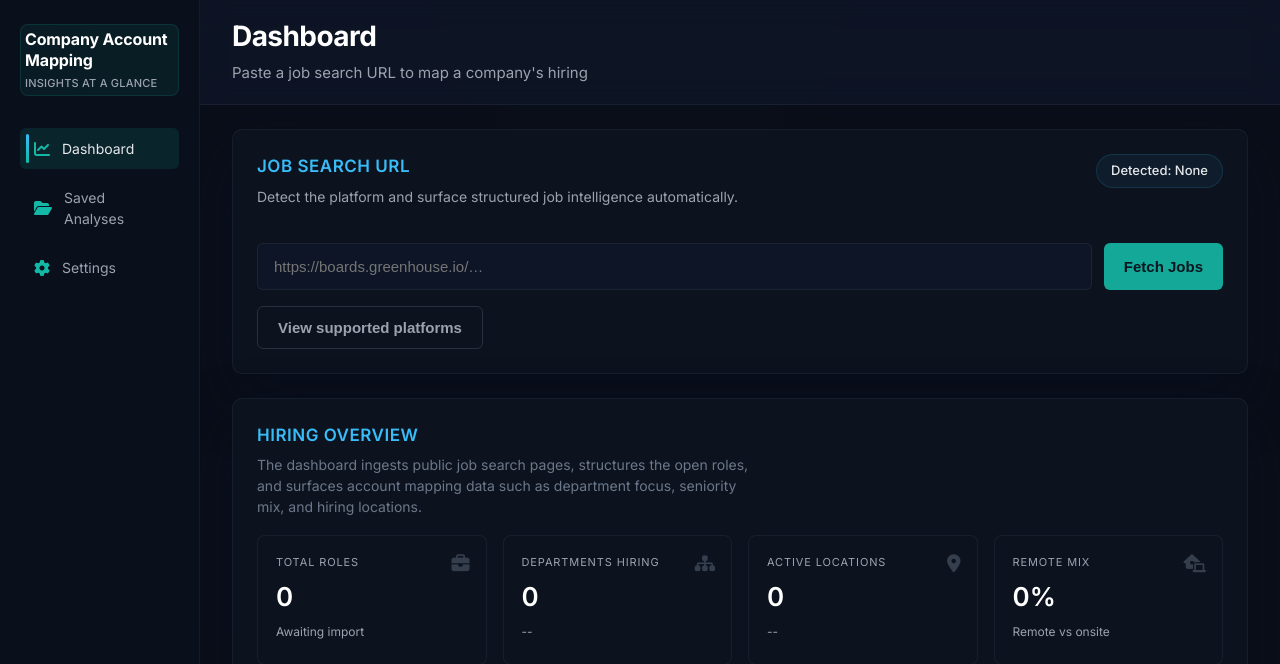
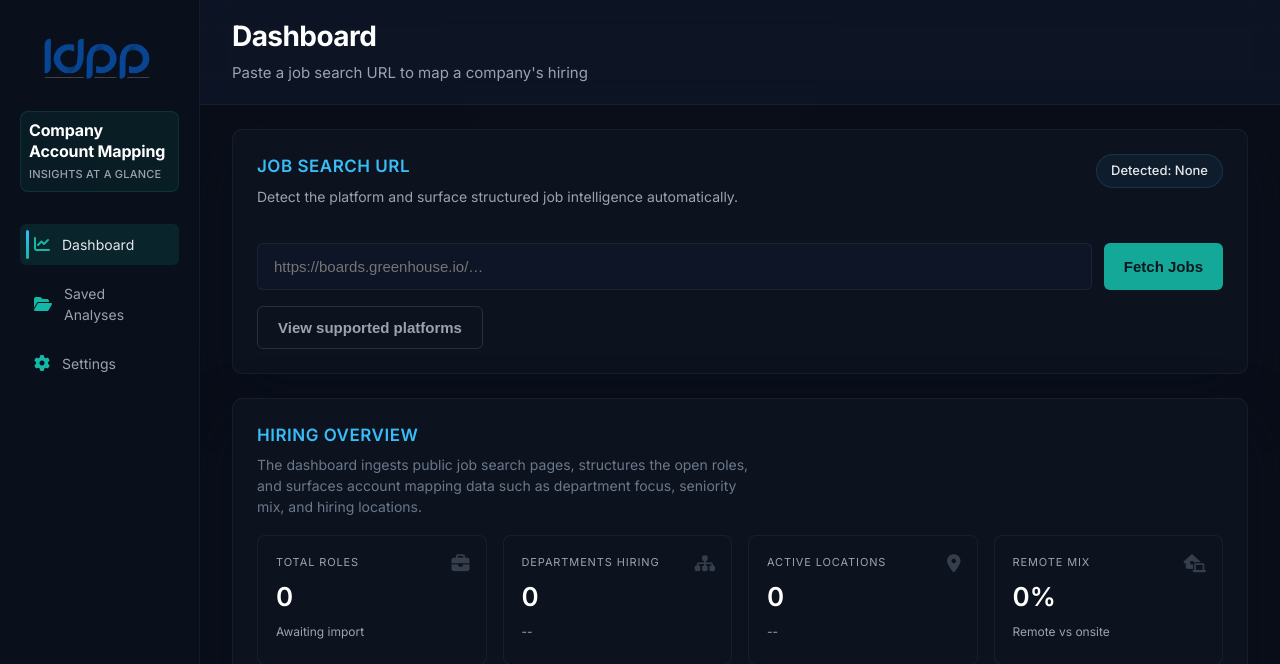
Before and after one commit to ammiels/account-mapping-website, a Flask app: page / in a window 1280 px wide. Shown: the top 664 px of the page. Run offline with Flask 3, Linux system fonts and the light colour scheme.

Commit message:
Add IDPP logos to sidebar and browser tab

```diff
--- a/static/css/styles.css
+++ b/static/css/styles.css
@@ -162,18 +162,30 @@ a:hover {
 
 .sidebar__header {
   display: flex;
-  align-items: center;
+  flex-direction: column;
+  align-items: stretch;
   gap: 14px;
-  padding: 4px;
+  padding: 0;
+  border-radius: 8px;
+  background: transparent;
+  border: none;
+}
+
+.sidebar__logo {
+  width: 100%;
+  height: auto;
+  display: block;
+  border-radius: 8px;
+  margin-bottom: 8px;
+}
+
+.sidebar__title-block {
+  display: grid;
+  gap: 4px;
+  padding: 8px;
   border-radius: 8px;
   background: rgba(20, 184, 166, 0.08);
   border: 1px solid rgba(20, 184, 166, 0.15);
-}
-
-.sidebar__title-block {
-  display: grid;
-  gap: 4px;
-  flex: 1;
 }
 
 .sidebar__title {
--- a/templates/base.html
+++ b/templates/base.html
@@ -4,6 +4,7 @@
     <meta charset="utf-8">
     <meta name="viewport" content="width=device-width, initial-scale=1">
     <title>{{ title or "Company Account Mapping" }}</title>
+    <link rel="icon" type="image/png" href="{{ url_for('static', filename='images/idpp-tab-logo.png') }}">
     <link rel="preconnect" href="https://fonts.googleapis.com">
     <link rel="preconnect" href="https://fonts.gstatic.com" crossorigin>
     <link href="https://fonts.googleapis.com/css2?family=Inter:wght@400;500;600;700&display=swap" rel="stylesheet">
--- a/templates/dashboard.html
+++ b/templates/dashboard.html
@@ -3,6 +3,7 @@
 <div class="app-shell">
   <aside class="sidebar">
     <div class="sidebar__header">
+      <img src="{{ url_for('static', filename='images/idpp-logo.png') }}" alt="IDPP Logo" class="sidebar__logo">
       <div class="sidebar__title-block">
         <h1 class="sidebar__title">Company Account Mapping</h1>
         <p class="sidebar__subtitle">Insights at a glance</p>
--- a/templates/saved.html
+++ b/templates/saved.html
@@ -3,6 +3,7 @@
 <div class="app-shell">
   <aside class="sidebar">
     <div class="sidebar__header">
+      <img src="{{ url_for('static', filename='images/idpp-logo.png') }}" alt="IDPP Logo" class="sidebar__logo">
       <div class="sidebar__title-block">
         <h1 class="sidebar__title">Company Account Mapping</h1>
         <p class="sidebar__subtitle">Insights at a glance</p>
--- a/templates/settings.html
+++ b/templates/settings.html
@@ -3,6 +3,7 @@
 <div class="app-shell">
   <aside class="sidebar">
     <div class="sidebar__header">
+      <img src="{{ url_for('static', filename='images/idpp-logo.png') }}" alt="IDPP Logo" class="sidebar__logo">
       <div class="sidebar__title-block">
         <h1 class="sidebar__title">Company Account Mapping</h1>
         <p class="sidebar__subtitle">Insights at a glance</p>
```
Also changed, not shown: static/images/idpp-logo.png (added), static/images/idpp-tab-logo.png (added).
